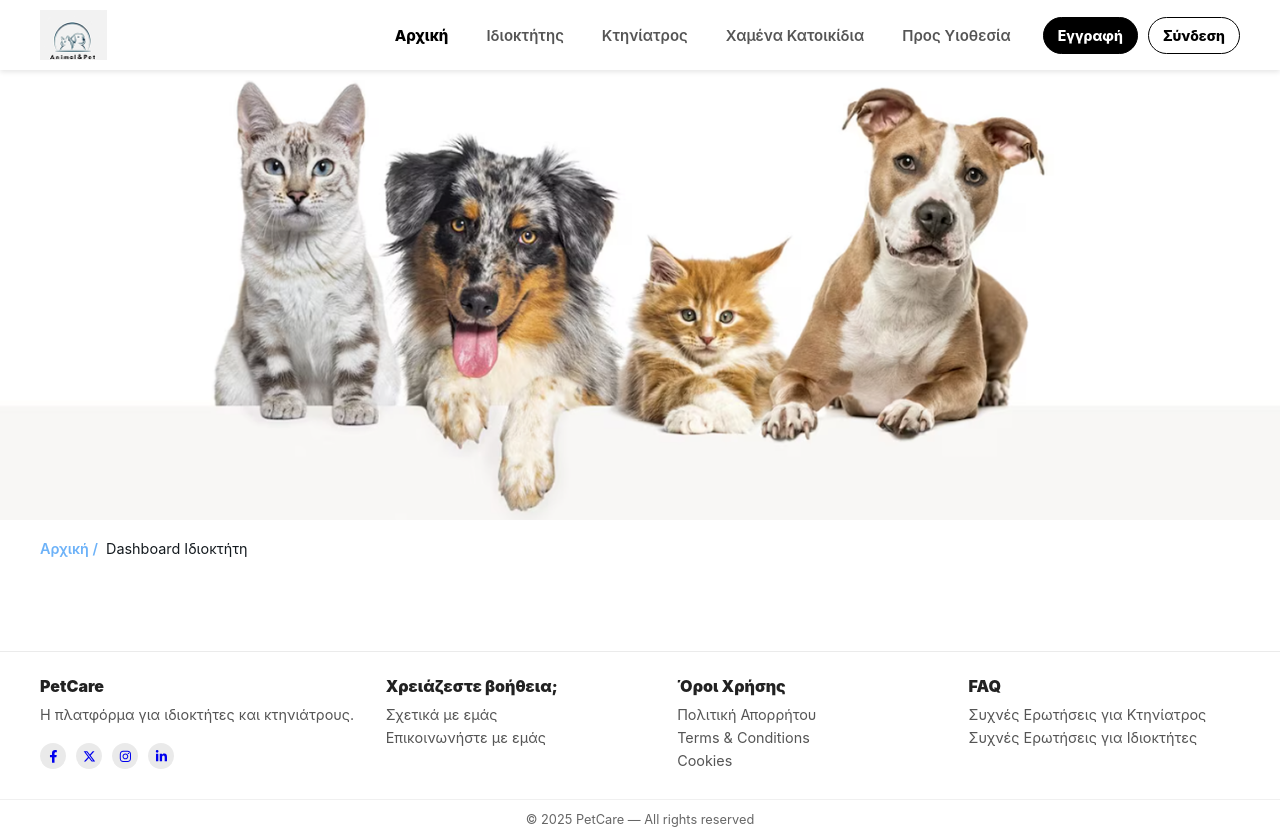
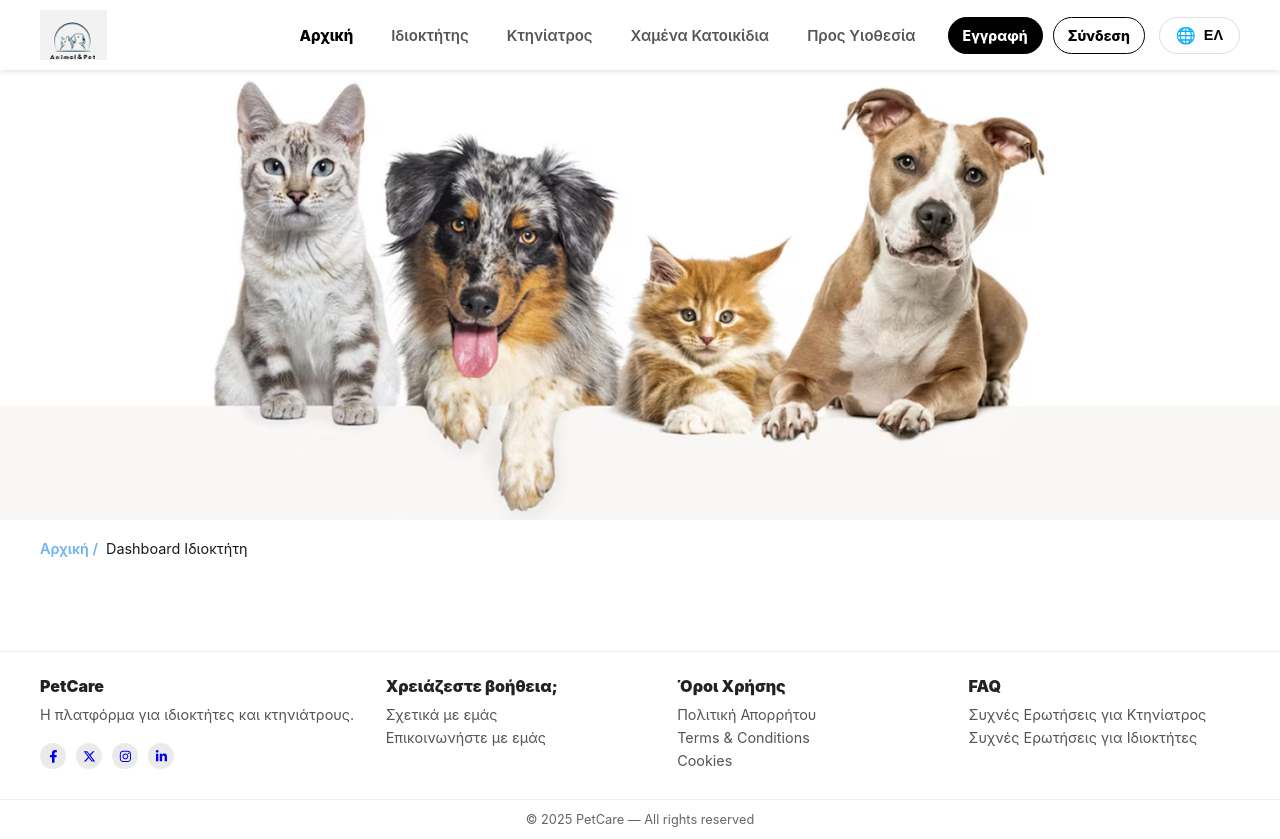
Before and after one commit to sdi2200288/Website-pet.gov, a React (Create React App) app: page /owner-dashboard in a window 1280 px wide. Built offline with nearby package versions, Linux system fonts and the light colour scheme.

Commit message:
udrogeios

```diff
--- a/src/components/Menu/Menu.css
+++ b/src/components/Menu/Menu.css
@@ -156,6 +156,83 @@
   line-height: 1.25;
 }
 
+.language-selector {
+  position: relative;
+}
+
+.language-button {
+  display: flex;
+  align-items: center;
+  gap: 0.5rem;
+  background: none;
+  border: 1px solid #ddd;
+  border-radius: 20px;
+  padding: 0.5rem 1rem;
+  cursor: pointer;
+  font-size: 1rem;
+  transition: all 0.3s;
+}
+
+.language-button:hover {
+  background-color: #f5f5f5;
+  border-color: #007bff;
+}
+
+.current-language {
+  font-weight: 600;
+  font-size: 0.9rem;
+}
+
+.language-dropdown {
+  position: absolute;
+  top: 100%;
+  right: 0;
+  background: white;
+  border: 1px solid #ddd;
+  border-radius: 8px;
+  box-shadow: 0 4px 12px rgba(0,0,0,0.1);
+  margin-top: 0.5rem;
+  min-width: 150px;
+  z-index: 1001;
+}
+
+.language-option {
+  display: flex;
+  align-items: center;
+  gap: 0.75rem;
+  width: 100%;
+  padding: 0.75rem 1rem;
+  background: none;
+  border: none;
+  cursor: pointer;
+  text-align: left;
+  font-size: 0.95rem;
+  transition: background 0.2s;
+}
+
+.language-option:hover {
+  background-color: #f0f8ff;
+}
+
+.language-option.active {
+  background-color: #e7f3ff;
+  font-weight: 600;
+}
+
+.login-button {
+  background-color: #007bff;
+  color: white;
+  padding: 0.5rem 1.5rem;
+  border-radius: 20px;
+  text-decoration: none;
+  font-weight: 500;
+  transition: background 0.3s;
+}
+
+.login-button:hover {
+  background-color: #0056b3;
+}
+
 @media (max-width: 900px) {
   .menu-container {
     flex-direction: column;
--- a/src/components/Menu/Menu.js
+++ b/src/components/Menu/Menu.js
@@ -1,9 +1,19 @@
-import React from "react";
+import React,{useState} from "react";
 import { Link } from "react-router-dom";
 import logo from "../../images/logo.png";
 import "./Menu.css";
 
 export default function Menu() {
+  // Προσθήκη state variables
+  const [language, setLanguage] = useState("el");
+  const [showLanguageDropdown, setShowLanguageDropdown] = useState(false);
+
+  // Συνάρτηση για αλλαγή γλώσσας
+  const handleLanguageChange = (lang) => {
+    setLanguage(lang);
+    setShowLanguageDropdown(false);
+    // Εδώ θα προσθέσεις λογική αλλαγής γλώσσας (i18n)
+  };
   return (
     <header className="top-header">
       <div className="menu-container">
@@ -56,6 +66,35 @@ export default function Menu() {
             <a href="#login" className="menu-btn menu-btn--login">Σύνδεση</a>
           </div>
 
+        <div className="language-selector">
+          <button
+            className="language-button"
+            onClick={() => setShowLanguageDropdown(!showLanguageDropdown)}
+            aria-label="Επιλογή γλώσσας"
+          >
+            🌐
+            <span className="current-language">
+              {language === "el" ? "ΕΛ" : "EN"}
+            </span>
+          </button>
+
+          {showLanguageDropdown && (
+            <div className="language-dropdown">
+              <button
+                className={`language-option ${language === "el" ? "active" : ""}`}
+                onClick={() => handleLanguageChange("el")}
+              >
+                🇬🇷 Ελληνικά
+              </button>
+              <button
+                className={`language-option ${language === "en" ? "active" : ""}`}
+                onClick={() => handleLanguageChange("en")}
+              >
+                🇬🇧 English
+              </button>
+            </div>
+          )}
+        </div>
         </nav>
       </div>
     </header>
--- a/src/pages/HomePage/OwnerDashboard.js
+++ b/src/pages/HomePage/OwnerDashboard.js
@@ -1,4 +1,4 @@
-import React from "react";
+import React, { useState } from "react";
 import Footer from "../../components/Footer/Footer";
 import ArxikiOwner from "../../images/ArxikiOwner.png";
 import "./OwnerDashboard.css";
```
